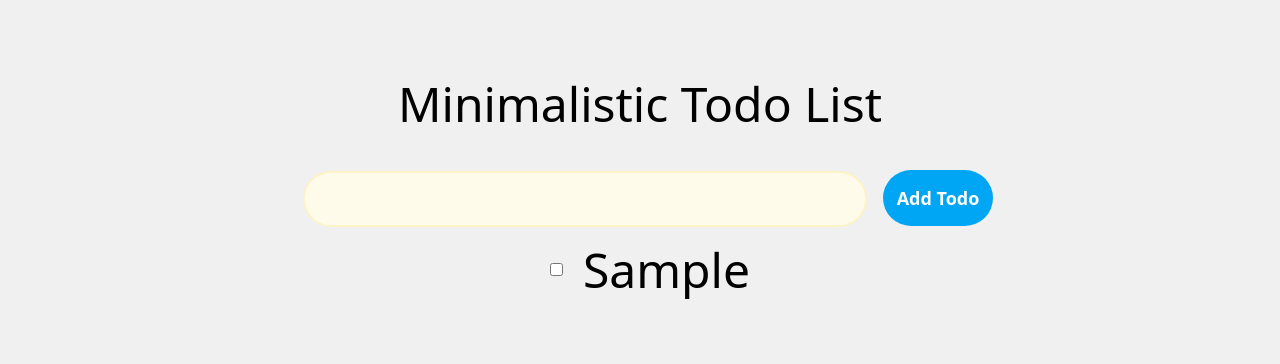
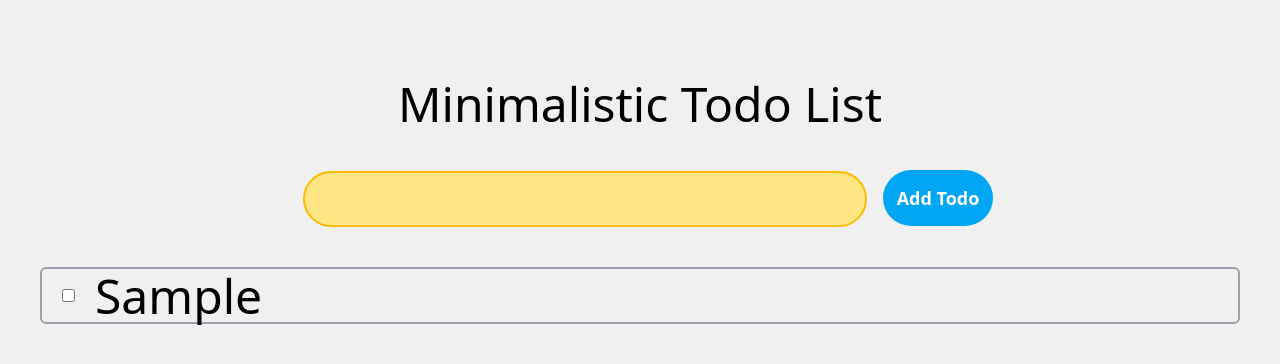
Before and after one commit to watacodes/minimalistic-todo-list, a Next.js app: page / in a window 1280 px wide. Both pictures are taken after typing "Sample" into the empty fields and a click on the button "Add Todo". Shown: the top 364 px of the page. Built offline with nearby package versions, Linux system fonts and the light colour scheme.

Commit message:
fix: strikethrough applied based on  status

```diff
--- a/src/app/layout.tsx
+++ b/src/app/layout.tsx
@@ -9,7 +9,9 @@ export default function RootLayout({
 }>) {
   return (
     <html lang="en">
-      <body className=" bg-[#f0f0f0]">{children}</body>
+      <body className="bg-[#f0f0f0] m-auto p-0 min-h-vwh max-h-vwh">
+        {children}
+      </body>
     </html>
   );
 }
--- a/src/app/todo/components/NewTodo.tsx
+++ b/src/app/todo/components/NewTodo.tsx
@@ -6,17 +6,17 @@ import { AddProps } from "../types/types";
 const NewTodo = ({ handleAdd, task, setTask }: AddProps) => {
   return (
     <form
-      className="flex items-center mb-4"
+      className="flex items-center mb-10"
       onSubmit={(e) => {
         e.preventDefault();
         handleAdd(task);
       }}
     >
-      <label htmlFor="todo">
+      <label htmlFor="addTodo">
         <input
           type="text"
-          id="todo"
-          className="rounded-4xl text-3xl bg-amber-50 px-16 py-2 mx-4 border-amber-100 border-2"
+          id="addTodo"
+          className="rounded-4xl text-3xl bg-amber-200 px-16 py-2 mx-4 border-amber-400 border-2 focus: outline-amber-400"
           value={task}
           onChange={(e) => setTask(e.target.value)}
         />
--- a/src/app/todo/components/TodoList.tsx
+++ b/src/app/todo/components/TodoList.tsx
@@ -1,50 +1,32 @@
 "use client";
-
-import { useState } from "react";
 
 import { ItemProps, TodoListProps } from "../types/types";
 
-export const TodoList = ({ todo }: TodoListProps) => {
-  // Sets a default Set object, which only takes the unique set of items?
-
-  const [completedIds, setCompletedIds] = useState<Set<string>>(new Set());
-
-  // Toggle handler takes the id of the item and the checked status.
-  // prev stands for the newly added entries?
-  // if the box is clicked (e.target.checked), along with the id of the item, it will be passed into handleToggle.
-  // declare the next and make a new Set of id and checked?
-  // if checked is true, its id will be added to next (.add is a unique method for Set objects?)
-  // if not, delete the id of next (but not sure why we need this condition)
-  // return next = new Set of an id?
-
-  const handleToggle = ({ id, checked }: ItemProps) => {
-    setCompletedIds((prev) => {
-      const next = new Set(prev);
-      if (checked) next.add(id);
-      else next.delete(id);
-      return next;
-    });
+export const TodoList = ({ todo, setTodo }: TodoListProps) => {
+  const handleToggle = ({ id, done }: ItemProps) => {
+    setTodo((prev) =>
+      prev.map((task) =>
+        task.id === id ? { ...task, done: !task.done } : task
+      )
+    );
   };
 
   return (
-    <div className="flex flex-col">
-      {todo.map(({ item, id }) => {
-        const isDone = completedIds.has(id);
+    <div className="flex flex-col border-2 border-gray-400 rounded-md w-full">
+      {todo.map(({ item, id, done }) => {
         return (
-          <div className="flex items-center" key={id}>
+          <div className="flex items-center " key={id}>
             <input
               type="checkbox"
               value={item}
-              name={item}
-              checked={isDone}
+              id={id}
+              checked={done}
               className="m-5 flex items-center"
-              onChange={(e) => handleToggle({ id, checked: e.target.checked })}
+              onChange={(e) => handleToggle({ id, done: e.target.checked })}
             />
             <label
               htmlFor={id}
-              className={`flex items-center ${
-                isDone ? "line-through" : "none"
-              }`}
+              className={`flex items-center ${done ? "line-through" : "none"}`}
             >
               {item}
             </label>
--- a/src/app/todo/page.tsx
+++ b/src/app/todo/page.tsx
@@ -5,7 +5,7 @@ import NewTodo from "./components/NewTodo";
 import { TodoList } from "./components/TodoList";
 import { AddHandler, TaskProps } from "./types/types";
 
-export const TodoPage = () => {
+export const TodoPage: React.FC = () => {
   const [todos, setTodos] = useState<TaskProps[]>([]);
   const [task, setTask] = useState<string>("");
 
@@ -13,17 +13,18 @@ export const TodoPage = () => {
     if (task.trim() === "" || task.length < 4) return;
     const newTodo = { item: task.trim(), id: crypto.randomUUID(), done: false };
     setTodos((prev) => [...prev, newTodo]);
+    console.log("task added: ", task);
     setTask("");
   };
 
   return (
-    <div className="h-dvh flex flex-col items-center m-10 text-5xl">
+    <div className="h-dvh flex flex-col items-center p-10 text-5xl">
       <h1 className="p-10">Minimalistic Todo List</h1>
       <NewTodo handleAdd={handleAdd} task={task} setTask={setTask} />
       {!todos.length ? (
         <div>Start adding your tasks ✨</div>
       ) : (
-        <TodoList todo={todos} />
+        <TodoList todo={todos} setTodo={setTodos} />
       )}
     </div>
   );
--- a/src/app/todo/types/types.ts
+++ b/src/app/todo/types/types.ts
@@ -16,9 +16,10 @@ export type TaskProps = {
 
 export type ItemProps = {
   id: string;
-  checked: boolean;
+  done: boolean;
 };
 
 export type TodoListProps = {
   todo: TaskProps[];
+  setTodo: Dispatch<SetStateAction<TaskProps[]>>;
 };
```
